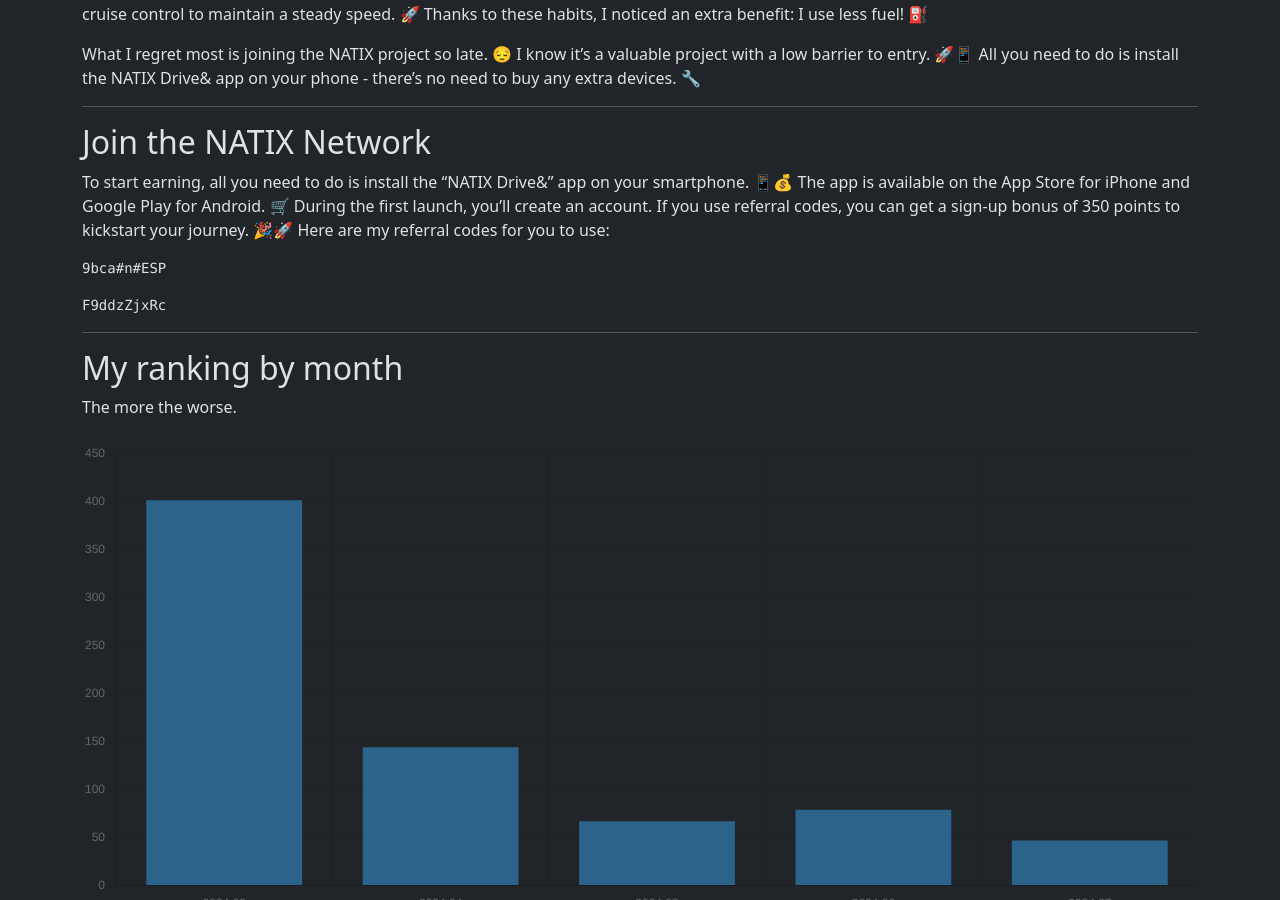
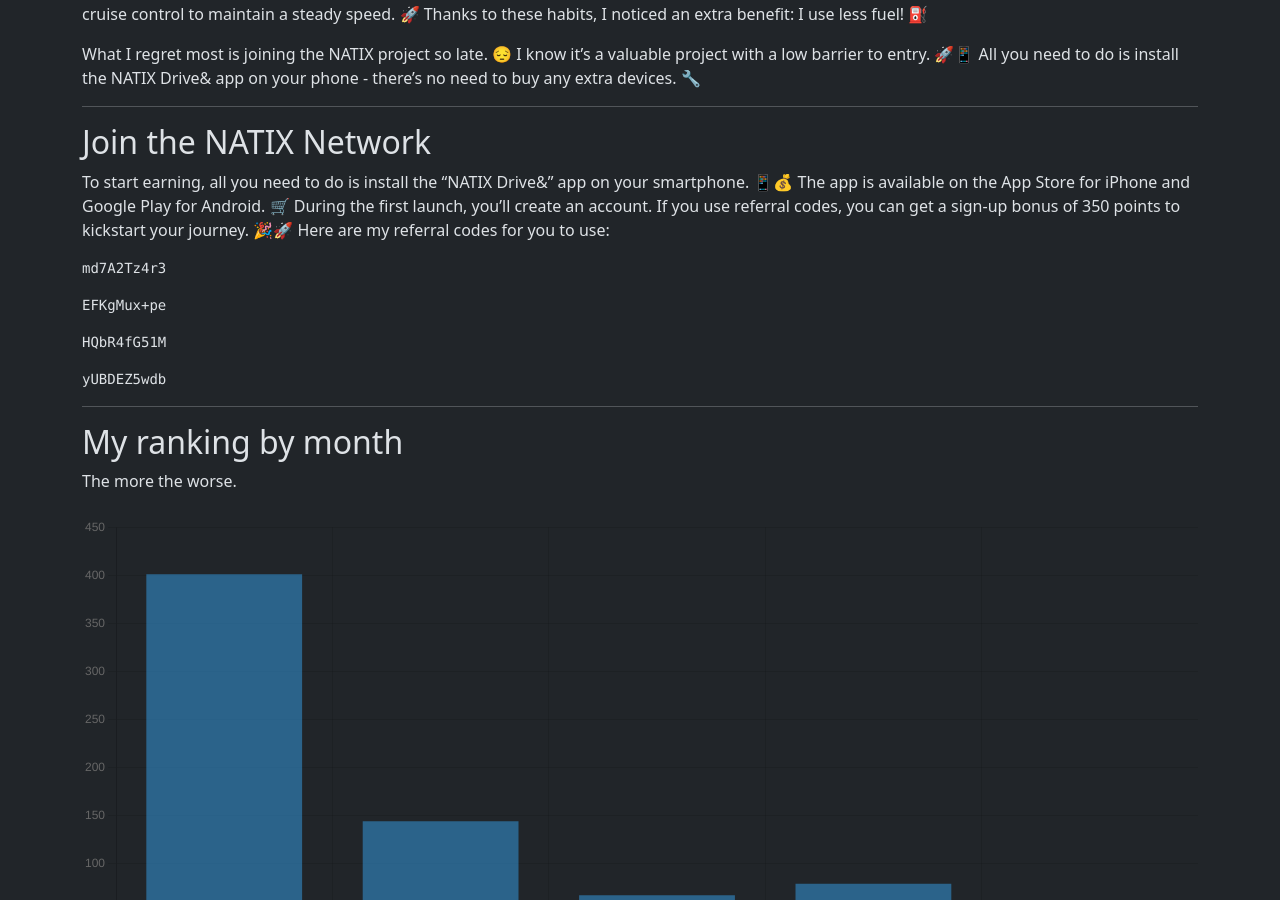
Before and after one commit to torrocus/natix, a Jekyll site: the page built from index.md, in a window 1280 px wide and 900 px high, scrolled down 2352 px. Built offline with Jekyll 4.4.1, drawn with Linux system fonts in a browser that asks for light colours.

Commit message:
Refresh referrer codes

````diff
--- a/index.md
+++ b/index.md
@@ -137,11 +137,19 @@ If you use referral codes, you can get a sign-up bonus of 350 points to kickstar
 Here are my referral codes for you to use:
 <!-- NATIX-REFERRAL-CODES-LIST:START -->
 ```
-9bca#n#ESP
+md7A2Tz4r3
 ```
 
 ```
-F9ddzZjxRc
+EFKgMux+pe
+```
+
+```
+HQbR4fG51M
+```
+
+```
+yUBDEZ5wdb
 ```
 <!-- NATIX-REFERRAL-CODES-LIST:END -->
 
````
